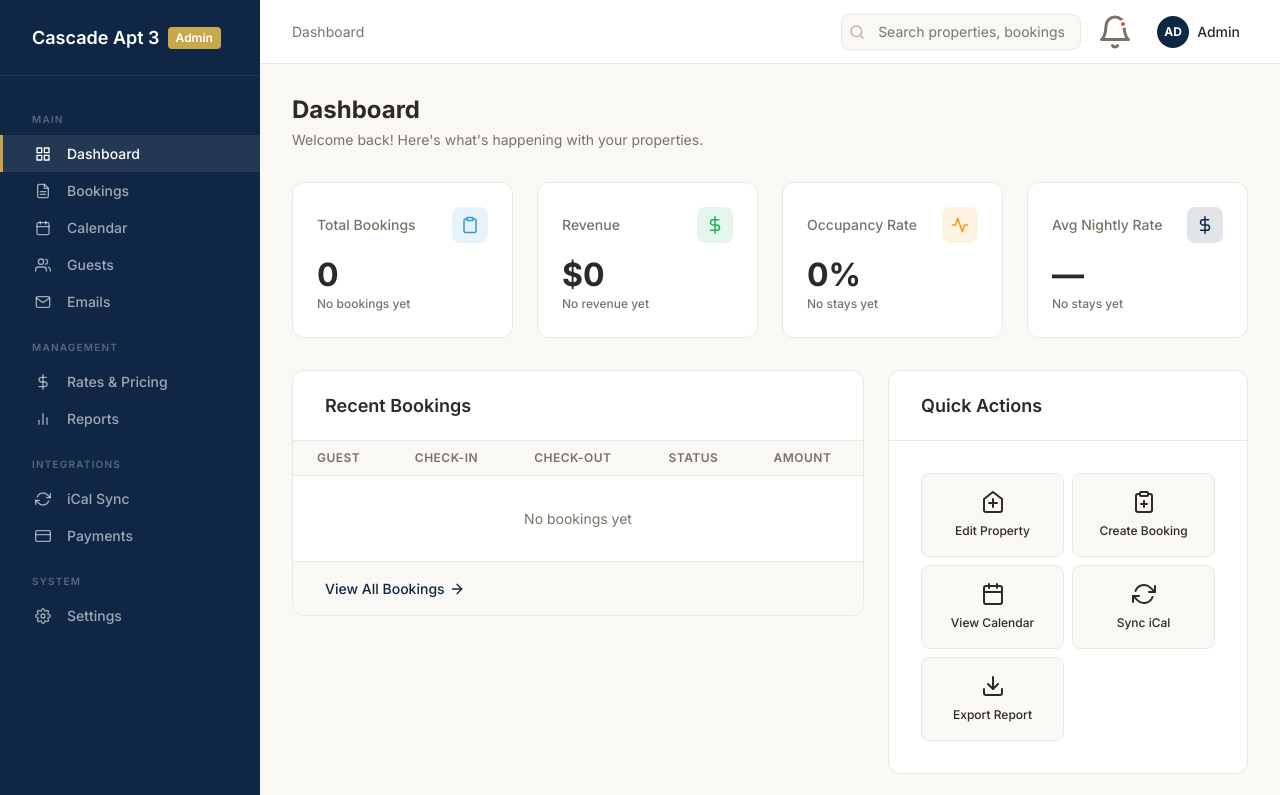
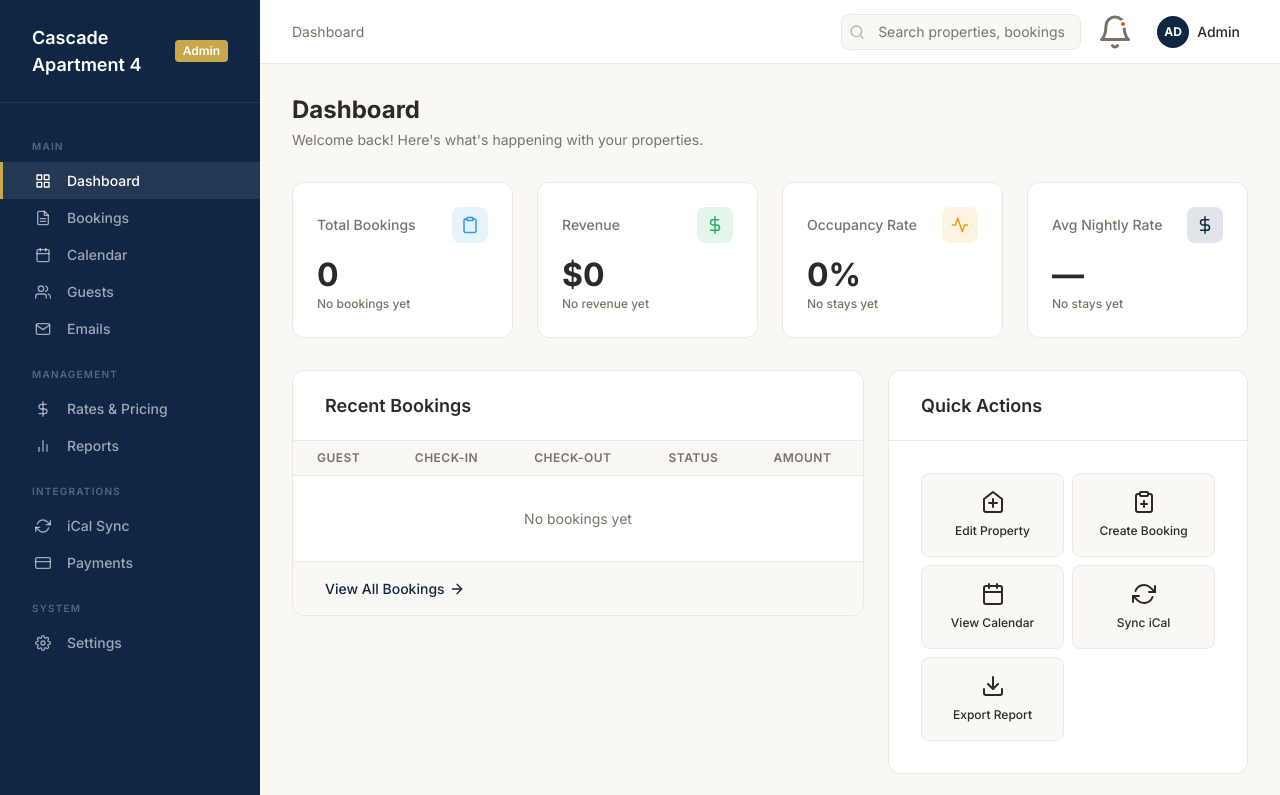
Before and after one commit to airostudio/cascade4, a plain HTML site: page admin/index.html in a window 1280 px wide. Shown: the top 795 px of the page. Drawn offline with Linux system fonts and the light colour scheme; sample sign-in values are in the browser's storage.

Commit message:
Update index.html

```diff
--- a/admin/index.html
+++ b/admin/index.html
@@ -22,7 +22,7 @@
         <!-- Logo -->
         <div class="sidebar-logo">
             <a href="/admin/index.html" class="sidebar-logo-link">
-                <span class="sidebar-logo-text">Cascade Apt 3</span>
+                <span class="sidebar-logo-text">Cascade Apartment 4</span>
                 <span class="sidebar-logo-badge">Admin</span>
             </a>
         </div>
```
